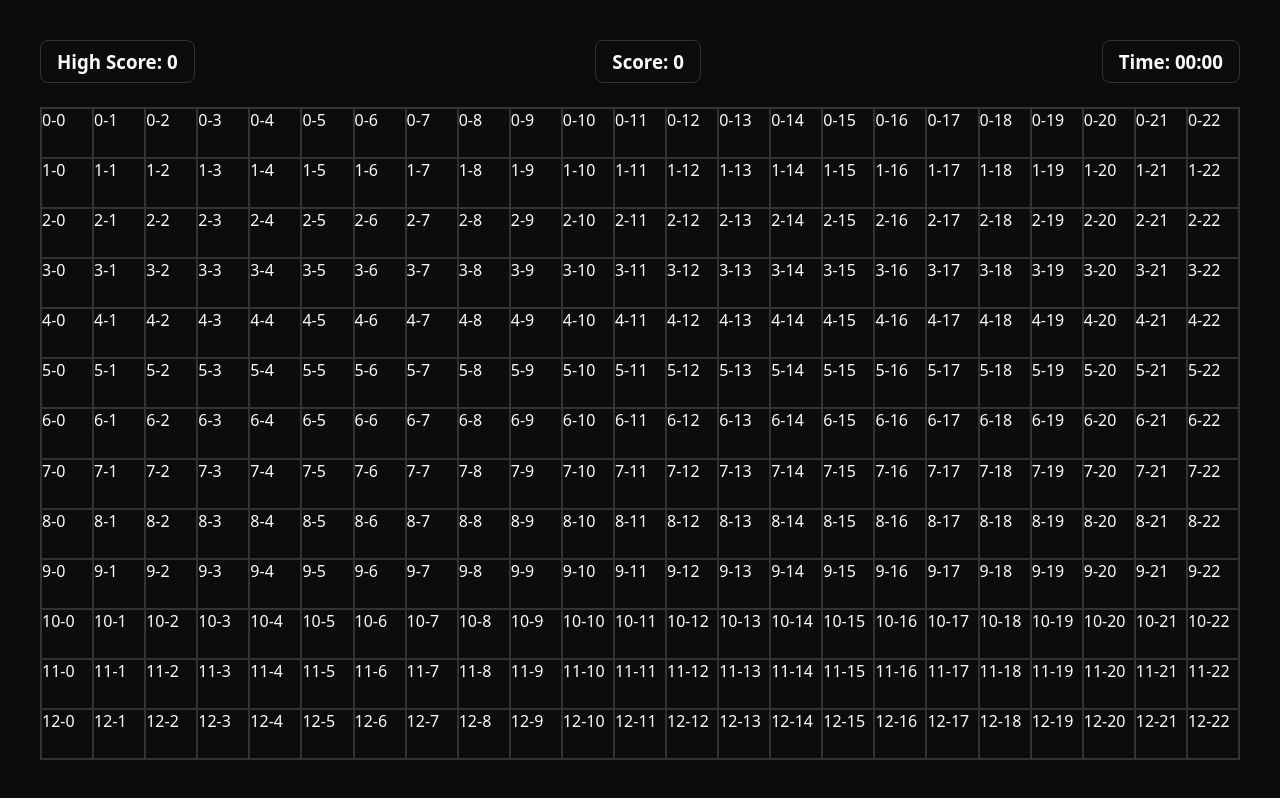
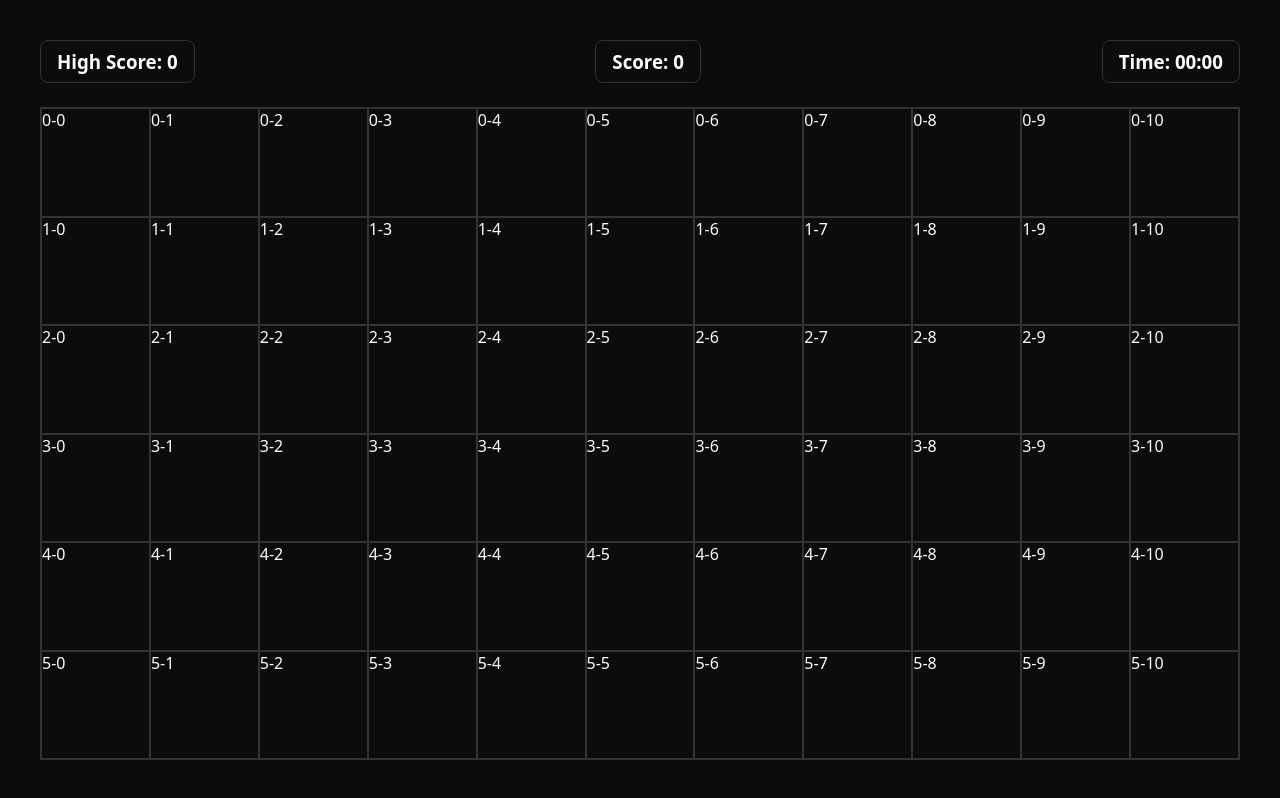
Before and after one commit to Kia8656/My-projects-repo, a plain HTML site: page Snake_Game/index.html in a window 1280 px wide. Drawn offline with Linux system fonts and the light colour scheme.

Commit message:
update the grid size for 30x30 to 100x100

```diff
--- a/Snake_Game/script.js
+++ b/Snake_Game/script.js
@@ -1,6 +1,6 @@
 const board = document.querySelector('.board');
-const blockHeight = 50;
-const blockwidth = 50;
+const blockHeight = 100;
+const blockwidth = 100;
 
 
 const cols = Math.floor(board.clientWidth / blockwidth);
--- a/Snake_Game/style.css
+++ b/Snake_Game/style.css
@@ -88,8 +88,8 @@ section .infos {
     border: 1px solid var(--border-primary-color);
     flex-grow: 1;
     display: grid;
-    grid-template-columns: repeat(auto-fill, minmax(50px, 1fr));
-    grid-template-rows: repeat(auto-fill, minmax(50px, 1fr));
+    grid-template-columns: repeat(auto-fill, minmax(100px, 1fr));
+    grid-template-rows: repeat(auto-fill, minmax(100px, 1fr));
 
 
 }
```
